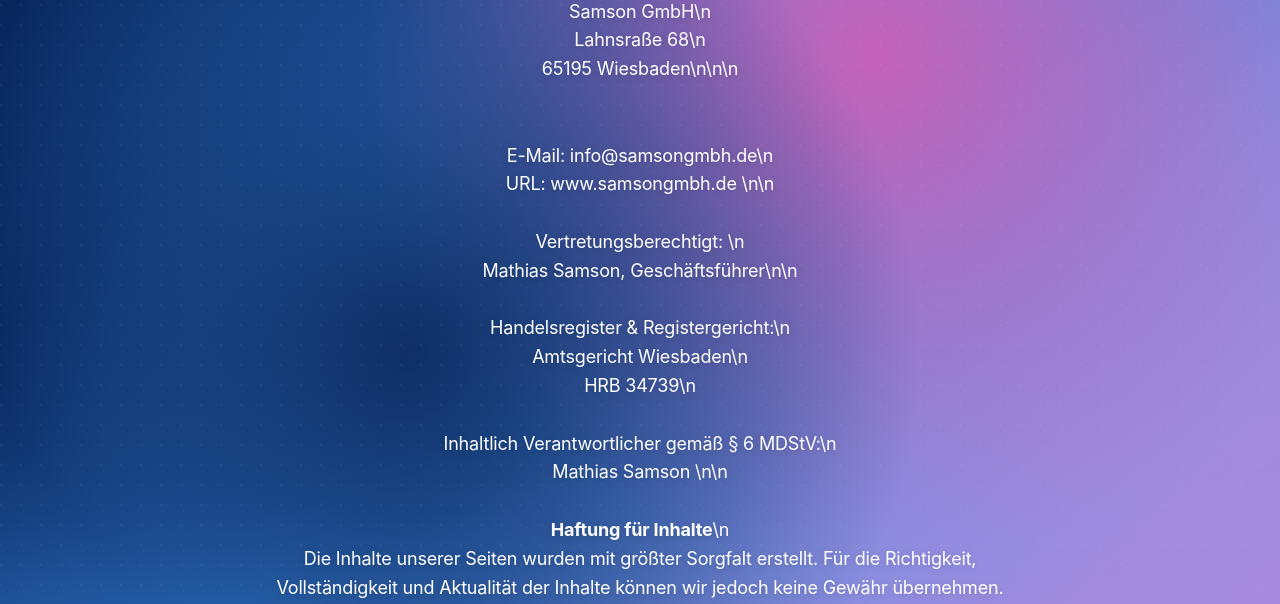
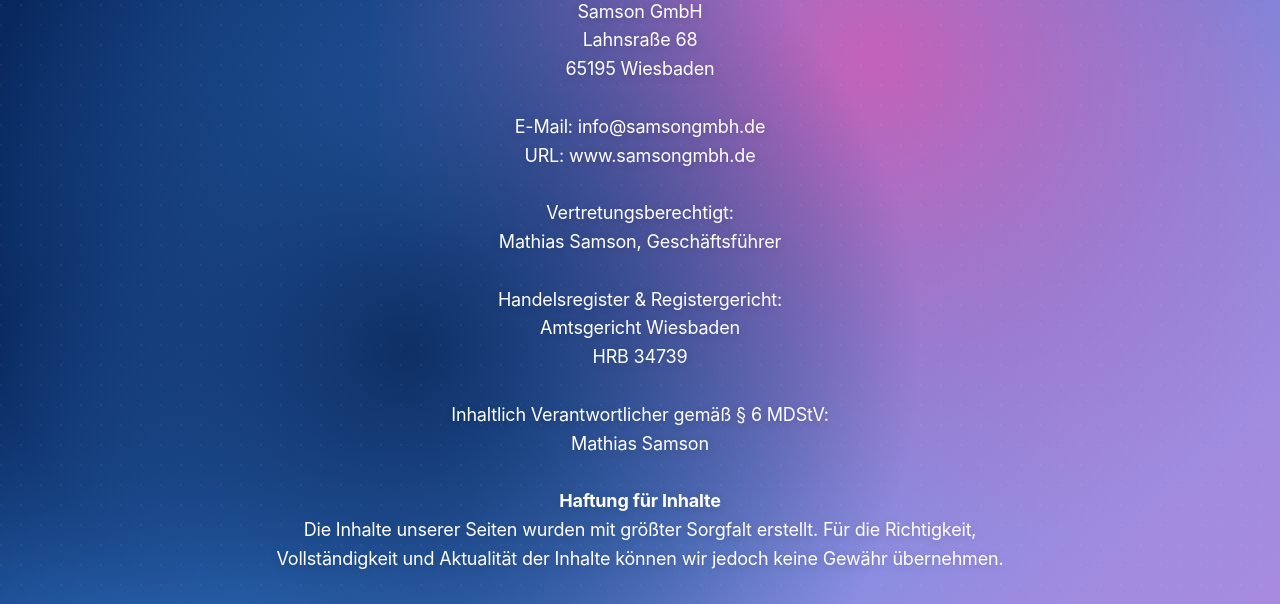
Before and after one commit to TomSonSon/Viraa_Website, a plain HTML site: page impress.html in a window 1280 px wide. Shown: the part 196-800 px from the top of the page. Drawn offline with Linux system fonts and the light colour scheme; a web font is replaced by a local one.

Commit message:
Refactor Impressum section for improved formatting and clarity; remove unnecessary whitespace handling in CSS.

```diff
--- a/impress.html
+++ b/impress.html
@@ -17,34 +17,34 @@
             <div class="impress-section">
                 <div class="impress-header-section">
                     <h1 class="impress-title">Impressum</h1>
-                    <p class="impress-subtitle">Samson GmbH\n
-                        Lahnsraße 68\n
-                        65195 Wiesbaden\n\n\n
+                    <div class="impress-subtitle">
+                        Samson GmbH<br>
+                        Lahnsraße 68<br>
+                        65195 Wiesbaden<br><br>
 
+                        E-Mail: info@samsongmbh.de<br>
+                        URL: www.samsongmbh.de<br><br>
 
-                        E-Mail:             info@samsongmbh.de\n
-                        URL:                 www.samsongmbh.de  \n\n
+                        Vertretungsberechtigt:<br>
+                        Mathias Samson, Geschäftsführer<br><br>
 
-                        Vertretungsberechtigt: \n
-                        Mathias Samson, Geschäftsführer\n\n
+                        Handelsregister & Registergericht:<br>
+                        Amtsgericht Wiesbaden<br>
+                        HRB 34739<br><br>
 
-                        Handelsregister & Registergericht:\n
-                        Amtsgericht Wiesbaden\n
-                        HRB 34739\n
+                        Inhaltlich Verantwortlicher gemäß § 6 MDStV:<br>
+                        Mathias Samson<br><br>
 
-                        Inhaltlich Verantwortlicher gemäß § 6 MDStV:\n
-                        Mathias Samson \n\n
+                        <strong>Haftung für Inhalte</strong><br>
+                        Die Inhalte unserer Seiten wurden mit größter Sorgfalt erstellt. Für die Richtigkeit, Vollständigkeit und Aktualität der Inhalte können wir jedoch keine Gewähr übernehmen.<br><br>
+                        Als Diensteanbieter sind wir für eigene Inhalte auf diesen Seiten nach den allgemeinen Gesetzen verantwortlich. Diensteanbieter sind jedoch nicht verpflichtet, die von ihnen übermittelten oder gespeicherten fremden Informationen zu überwachen oder nach Umständen zu forschen, die auf eine rechtswidrige Tätigkeit hinweisen. Verpflichtungen zur Entfernung oder Sperrung der Nutzung von Informationen nach den allgemeinen Gesetzen bleiben hiervon unberührt. Eine diesbezügliche Haftung ist jedoch erst ab dem Zeitpunkt der Kenntnis einer konkreten Rechtsverletzung möglich. Bei Bekanntwerden von entsprechenden Rechtsverletzungen werden wir diese Inhalte umgehend entfernen.<br><br>
 
-                        <strong>Haftung für Inhalte</strong>\n
-                        Die Inhalte unserer Seiten wurden mit größter Sorgfalt erstellt. Für die Richtigkeit, Vollständigkeit und Aktualität der Inhalte können wir jedoch keine Gewähr übernehmen.
-                        \n
-                        Als Diensteanbieter sind wir für eigene Inhalte auf diesen Seiten nach den allgemeinen Gesetzen verantwortlich. Diensteanbieter sind jedoch nicht verpflichtet, die von ihnen übermittelten oder gespeicherten fremden Informationen zu überwachen oder nach Umständen zu forschen, die auf eine rechtswidrige Tätigkeit hinweisen. Verpflichtungen zur Entfernung oder Sperrung der Nutzung von Informationen nach den allgemeinen Gesetzen bleiben hiervon unberührt. Eine diesbezügliche Haftung ist jedoch erst ab dem Zeitpunkt der Kenntnis einer konkreten Rechtsverletzung möglich. Bei Bekanntwerden von entsprechenden Rechtsverletzungen werden wir diese Inhalte umgehend entfernen.
-                        \n
-                        <strong>Haftung für Links</strong>\n
-                        Unser Angebot enthält Links zu externen Webseiten Dritter, auf deren Inhalte wir keinen Einfluss haben. Deshalb können wir für diese fremden Inhalte auch keine Gewähr übernehmen. Für die Inhalte der verlinkten Seiten ist stets der jeweilige Anbieter oder Betreiber der Seiten verantwortlich. Die verlinkten Seiten wurden zum Zeitpunkt der Verlinkung auf mögliche Rechtsverstöße überprüft. Rechtswidrige Inhalte waren zum Zeitpunkt der Verlinkung nicht erkennbar. Eine permanente inhaltliche Kontrolle der verlinkten Seiten ist jedoch ohne konkrete Anhaltspunkte einer Rechtsverletzung nicht zumutbar. Bei Bekanntwerden von Rechtsverletzungen werden wir derartige Links umgehend entfernen.
-                        \n
-                        <strong>Urheberrecht</strong>\n
-                        Die Betreiber der Seiten sind bemüht, stets die Urheberrechte anderer zu beachten bzw. auf selbsterstellte sowie lizenzfreie Werke zurückzugreifen.Die durch die Seitenbetreiber erstellten Inhalte und Werke auf diesen Seiten unterliegen dem deutschen Urheberrecht. Beiträge Dritter sind als solche gekennzeichnet. Die Vervielfältigung, Bearbeitung, Verbreitung und jede Art der Verwertung außerhalb der Grenzen des Urheberrechtes bedürfen der schriftlichen Zustimmung des jeweiligen Autors bzw. Erstellers. Downloads und Kopien dieser Seite sind nur für den privaten, nicht kommerziellen Gebrauch gestattet.</p>
+                        <strong>Haftung für Links</strong><br>
+                        Unser Angebot enthält Links zu externen Webseiten Dritter, auf deren Inhalte wir keinen Einfluss haben. Deshalb können wir für diese fremden Inhalte auch keine Gewähr übernehmen. Für die Inhalte der verlinkten Seiten ist stets der jeweilige Anbieter oder Betreiber der Seiten verantwortlich. Die verlinkten Seiten wurden zum Zeitpunkt der Verlinkung auf mögliche Rechtsverstöße überprüft. Rechtswidrige Inhalte waren zum Zeitpunkt der Verlinkung nicht erkennbar. Eine permanente inhaltliche Kontrolle der verlinkten Seiten ist jedoch ohne konkrete Anhaltspunkte einer Rechtsverletzung nicht zumutbar. Bei Bekanntwerden von Rechtsverletzungen werden wir derartige Links umgehend entfernen.<br><br>
+
+                        <strong>Urheberrecht</strong><br>
+                        Die Betreiber der Seiten sind bemüht, stets die Urheberrechte anderer zu beachten bzw. auf selbsterstellte sowie lizenzfreie Werke zurückzugreifen. Die durch die Seitenbetreiber erstellten Inhalte und Werke auf diesen Seiten unterliegen dem deutschen Urheberrecht. Beiträge Dritter sind als solche gekennzeichnet. Die Vervielfältigung, Bearbeitung, Verbreitung und jede Art der Verwertung außerhalb der Grenzen des Urheberrechtes bedürfen der schriftlichen Zustimmung des jeweiligen Autors bzw. Erstellers. Downloads und Kopien dieser Seite sind nur für den privaten, nicht kommerziellen Gebrauch gestattet.
+                    </div>
                 </div>
             </div>
         </div>
--- a/styles.css
+++ b/styles.css
@@ -390,7 +390,6 @@ html {
     text-shadow: 0 2px 10px rgba(0, 0, 0, 0.2);
     line-height: 1.6;
     margin: 0 0 var(--spacing-lg) 0;
-    white-space: pre-line;
     text-align: center;
     width: 100%;
 }
```
